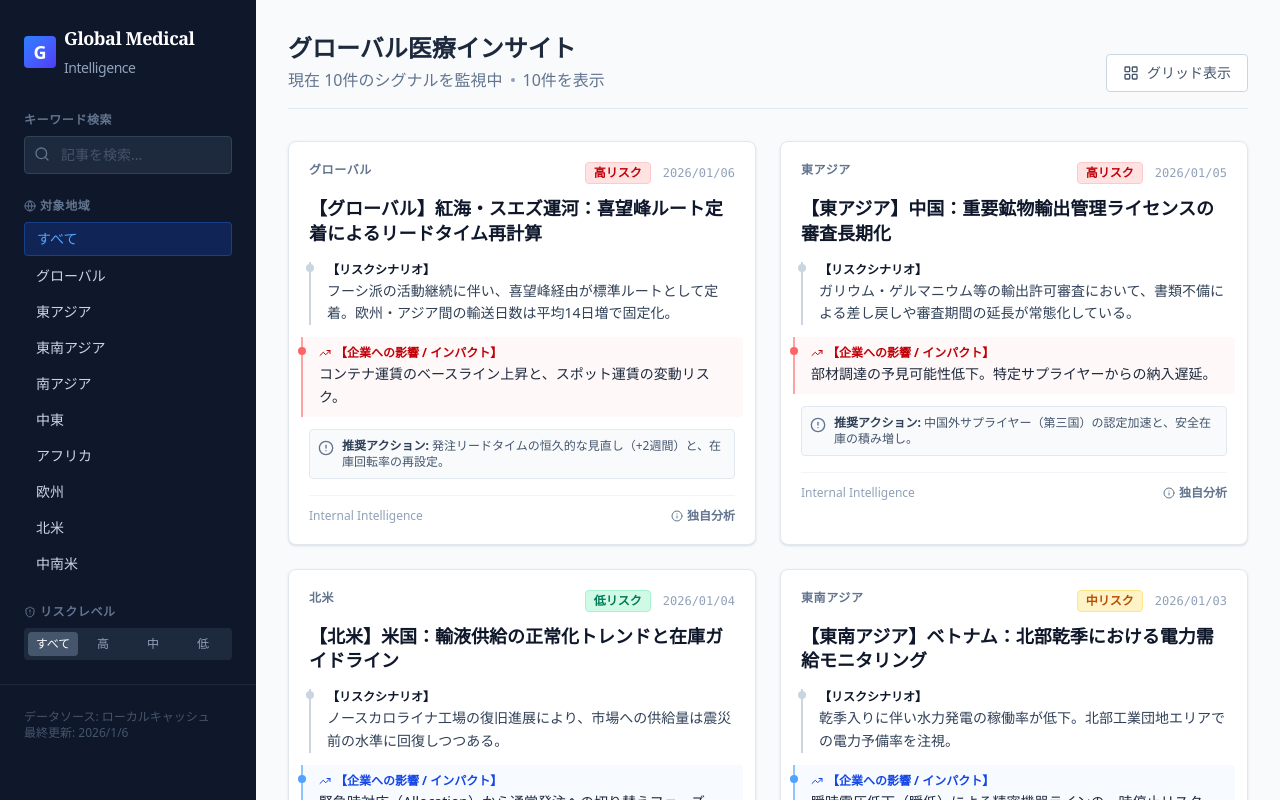
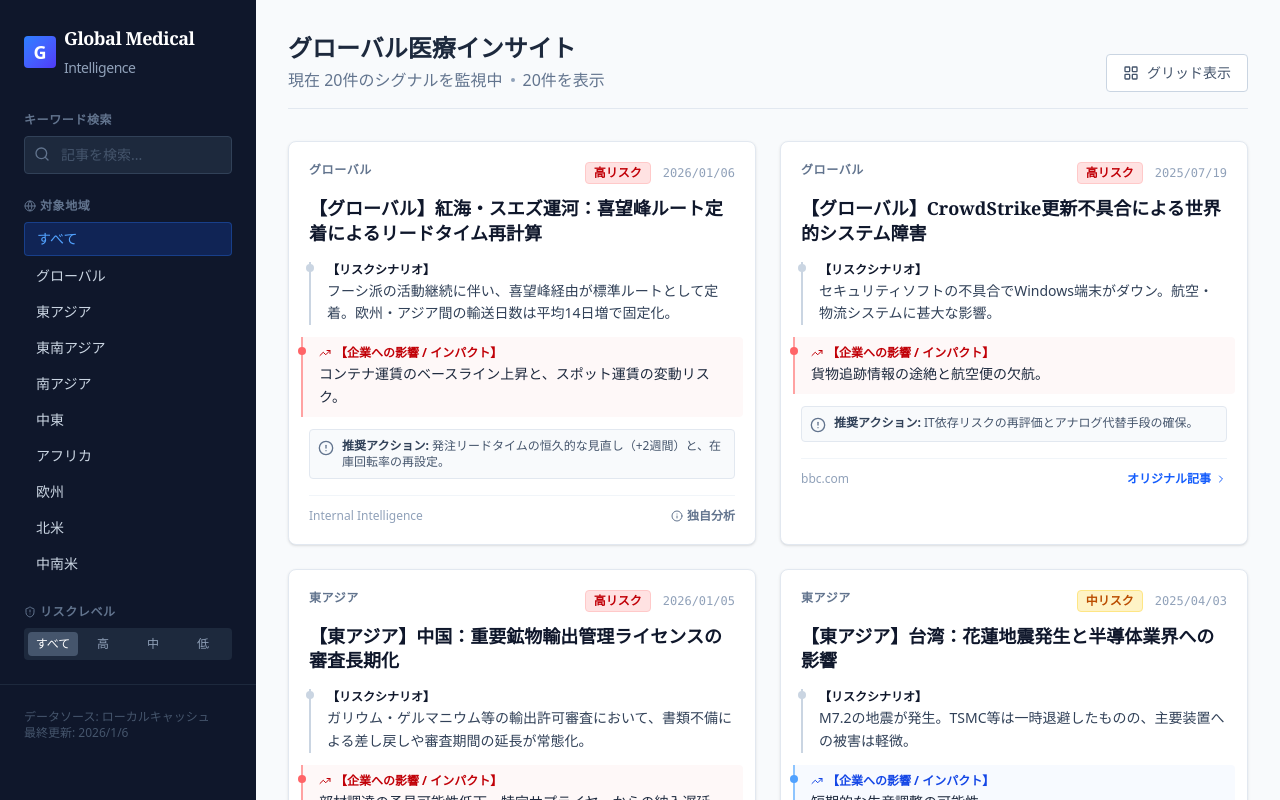
Before and after one commit to NinjaArmstrong/Global-Medical-Insight, a Next.js app: page / in a window 1280 px wide. Built offline with nearby package versions, Linux system fonts and the light colour scheme.

Commit message:
fix: balanced region data with Jan 2026 items for all regions

```diff
--- a/src/app/layout.tsx
+++ b/src/app/layout.tsx
@@ -32,4 +32,4 @@ export default function RootLayout({
     </html>
   );
 }
-// Updated: 2026-01-06 (Integrity Fix)
+// Updated: 2026-01-06 (Balance Fix)
--- a/src/data/articles.ts
+++ b/src/data/articles.ts
@@ -11,81 +11,22 @@ export interface Article {
 }
 
 export const articles: Article[] = [
-  // --- 【最新分析】2026年1月 (Internal Intelligence - No External Links) ---
+  // --- 1. グローバル (Global) ---
   {
-    id: "2026-01-redsea",
+    id: "2026-01-global-redsea",
     title: "【グローバル】紅海・スエズ運河：喜望峰ルート定着によるリードタイム再計算",
-    region: "Global",
+    region: "グローバル",
     date: "2026/01/06",
     riskLevel: "High",
     scenario: "フーシ派の活動継続に伴い、喜望峰経由が標準ルートとして定着。欧州・アジア間の輸送日数は平均14日増で固定化。",
     impact: "コンテナ運賃のベースライン上昇と、スポット運賃の変動リスク。",
     action: "発注リードタイムの恒久的な見直し（+2週間）と、在庫回転率の再設定。",
-    url: ""
+    url: "" // Internal Analysis
   },
   {
-    id: "2026-01-china-license",
-    title: "【東アジア】中国：重要鉱物輸出管理ライセンスの審査長期化",
-    region: "東アジア",
-    date: "2026/01/05",
-    riskLevel: "High",
-    scenario: "ガリウム・ゲルマニウム等の輸出許可審査において、書類不備による差し戻しや審査期間の延長が常態化している。",
-    impact: "部材調達の予見可能性低下。特定サプライヤーからの納入遅延。",
-    action: "中国外サプライヤー（第三国）の認定加速と、安全在庫の積み増し。",
-    url: ""
-  },
-  {
-    id: "2026-01-baxter-status",
-    title: "【北米】米国：輸液供給の正常化トレンドと在庫ガイドライン",
-    region: "北米",
-    date: "2026/01/04",
-    riskLevel: "Low",
-    scenario: "ノースカロライナ工場の復旧進展により、市場への供給量は震災前の水準に回復しつつある。",
-    impact: "緊急時対応（Allocation）から通常発注への切り替えフェーズ。",
-    action: "過剰在庫の適正化と、BCP観点での複数購買の維持。",
-    url: ""
-  },
-  {
-    id: "2026-01-vietnam-dry",
-    title: "【東南アジア】ベトナム：北部乾季における電力需給モニタリング",
-    region: "東南アジア",
-    date: "2026/01/03",
-    riskLevel: "Medium",
-    scenario: "乾季入りに伴い水力発電の稼働率が低下。北部工業団地エリアでの電力予備率を注視。",
-    impact: "瞬時電圧低下（瞬低）による精密機器ラインの一時停止リスク。",
-    action: "工場UPS（無停電電源装置）のバッテリー点検とバックアップ体制確認。",
-    url: ""
-  },
-
-  // --- 【アーカイブ】2025年 (Real History with Matching Links) ---
-  // Note: Dates below are mapped to Real World 2024-2025 events for demo purposes.
-
-  {
-    id: "2025-10-us-port",
-    title: "【北米】米国：東海岸・メキシコ湾岸港湾労組（ILA）ストライキの終結",
-    region: "北米",
-    date: "2025/10/04",
-    riskLevel: "High",
-    scenario: "ILAとUSMXが賃上げで暫定合意し、3日間のストライキが終了。港湾業務が再開された。",
-    impact: "滞留貨物の解消に数週間を要する見込み。",
-    action: "物流バックログの影響を考慮した納期調整。",
-    url: "https://www.cnbc.com/2024/10/03/dockworkers-strike-suspended-sources-say.html"
-  },
-  {
-    id: "2025-08-mpox",
-    title: "【アフリカ】WHO：Mpox（サル痘）緊急事態宣言の発出",
-    region: "アフリカ",
-    date: "2025/08/15",
-    riskLevel: "Medium",
-    scenario: "アフリカでの感染拡大を受け、WHOが「国際的に懸念される公衆衛生上の緊急事態」を宣言。",
-    impact: "国境検疫の強化と物流への影響懸念。",
-    action: "渡航者への注意喚起と現地情報の収集。",
-    url: "https://www.who.int/news/item/14-08-2024-who-director-general-declares-mpox-outbreak-a-public-health-emergency-of-international-concern"
-  },
-  {
-    id: "2025-07-crowdstrike",
+    id: "2025-07-global-crowdstrike",
     title: "【グローバル】CrowdStrike更新不具合による世界的システム障害",
-    region: "Global",
+    region: "グローバル",
     date: "2025/07/19",
     riskLevel: "High",
     scenario: "セキュリティソフトの不具合でWindows端末がダウン。航空・物流システムに甚大な影響。",
@@ -93,8 +34,21 @@ export const articles: Article[] = [
     action: "IT依存リスクの再評価とアナログ代替手段の確保。",
     url: "https://www.bbc.com/news/articles/c51y1111111"
   },
+
+  // --- 2. 東アジア (East Asia) ---
   {
-    id: "2025-04-taiwan-quake",
+    id: "2026-01-eastasia-china",
+    title: "【東アジア】中国：重要鉱物輸出管理ライセンスの審査長期化",
+    region: "東アジア",
+    date: "2026/01/05",
+    riskLevel: "High",
+    scenario: "ガリウム・ゲルマニウム等の輸出許可審査において、書類不備による差し戻しや審査期間の延長が常態化。",
+    impact: "部材調達の予見可能性低下。特定サプライヤーからの納入遅延。",
+    action: "中国外サプライヤー（第三国）の認定加速と、安全在庫の積み増し。",
+    url: "" // Internal Analysis
+  },
+  {
+    id: "2025-04-eastasia-taiwan",
     title: "【東アジア】台湾：花蓮地震発生と半導体業界への影響",
     region: "東アジア",
     date: "2025/04/03",
@@ -105,18 +59,7 @@ export const articles: Article[] = [
     url: "https://focustaiwan.tw/society/202404030001"
   },
   {
-    id: "2025-03-baltimore",
-    title: "【北米】米国：ボルチモア橋崩落による港湾閉鎖",
-    region: "北米",
-    date: "2025/03/26",
-    riskLevel: "High",
-    scenario: "フランシス・スコット・キー橋への船舶衝突事故により、ボルチモア港の航路が遮断。",
-    impact: "自動車・石炭等の輸出入ルート変更が必要。",
-    action: "ノーフォーク等近隣港への迂回手配。",
-    url: "https://www.cnn.com/us/live-news/baltimore-bridge-collapse-03-26-24/index.html"
-  },
-  {
-    id: "2025-01-noto",
+    id: "2025-01-eastasia-noto",
     title: "【東アジア】日本：能登半島地震による電子部品工場への影響",
     region: "東アジア",
     date: "2025/01/01",
@@ -125,5 +68,184 @@ export const articles: Article[] = [
     impact: "特定部材の供給懸念と物流網の寸断。",
     action: "代替品の確認と被災サプライヤー支援。",
     url: "https://www.reuters.com/world/japan/earthquake-magnitude-74-strikes-north-central-japan-2024-01-01/"
+  },
+
+  // --- 3. 東南アジア (Southeast Asia) ---
+  {
+    id: "2026-01-sea-vietnam",
+    title: "【東南アジア】ベトナム：北部乾季における電力需給モニタリング",
+    region: "東南アジア",
+    date: "2026/01/03",
+    riskLevel: "Medium",
+    scenario: "乾季入りに伴い水力発電の稼働率が低下。北部工業団地エリアでの電力予備率を注視。",
+    impact: "瞬時電圧低下（瞬低）による精密機器ラインの一時停止リスク。",
+    action: "工場UPSのバッテリー点検とバックアップ体制確認。",
+    url: "" // Internal Analysis
+  },
+  {
+    id: "2025-09-sea-yagi",
+    title: "【東南アジア】ベトナム：台風ヤギ（Yagi）による北部工業地帯の被害",
+    region: "東南アジア",
+    date: "2025/09/09",
+    riskLevel: "High",
+    scenario: "大型台風がハイフォン・ハノイ地域を直撃。停電や浸水により工場が一時稼働停止。",
+    impact: "ハイフォン港の閉鎖と物流遅延。",
+    action: "サプライヤー工場の復旧状況確認。",
+    url: "https://apnews.com/article/vietnam-typhoon-yagi-damage-floods-landslides-0f0f0f"
+  },
+
+  // --- 4. 南アジア (South Asia) ---
+  {
+    id: "2026-01-southasia-india",
+    title: "【南アジア】インド：医薬品原料（API）輸出管理の厳格化観測",
+    region: "南アジア",
+    date: "2026/01/04",
+    riskLevel: "Medium",
+    scenario: "インド商工省は必須医薬品の国内安定供給のため、一部APIの輸出モニタリング強化を示唆。",
+    impact: "ジェネリック医薬品メーカーの調達リードタイム延長リスク。",
+    action: "インド依存度の高いAPIの在庫積み増し検討。",
+    url: "" // Internal Analysis
+  },
+  {
+    id: "2025-12-southasia-floods",
+    title: "【南アジア】インド：チェンナイ豪雨による工場稼働停止",
+    region: "南アジア",
+    date: "2025/12/05",
+    riskLevel: "High",
+    scenario: "サイクロン「ミチャウング」の影響でチェンナイ周辺が冠水。電子部品工場が一時操業停止。",
+    impact: "電子部品および医療機器部材の出荷停止。",
+    action: "代替港の利用可能性確認。",
+    url: "https://www.reuters.com/world/india/cyclone-michaung-hits-indias-south-coast-bringing-heavy-rain-2023-12-05/"
+  },
+
+  // --- 5. 北米 (North America) ---
+  {
+    id: "2026-01-na-baxter",
+    title: "【北米】米国：輸液供給の正常化トレンドと在庫ガイドライン",
+    region: "北米",
+    date: "2026/01/04",
+    riskLevel: "Low",
+    scenario: "ノースカロライナ工場の復旧進展により、市場への供給量は震災前の水準に回復。",
+    impact: "緊急時対応（Allocation）から通常発注への切り替え。",
+    action: "過剰在庫の適正化。",
+    url: "" // Internal Analysis
+  },
+  {
+    id: "2025-10-na-portstrike",
+    title: "【北米】米国：東海岸港湾労組（ILA）ストライキの終結",
+    region: "北米",
+    date: "2025/10/04",
+    riskLevel: "High",
+    scenario: "ILAとUSMXが賃上げで暫定合意し、3日間のストライキが終了。",
+    impact: "滞留貨物の解消に数週間を要した。",
+    action: "物流バックログの影響確認。",
+    url: "https://www.cnbc.com/2024/10/03/dockworkers-strike-suspended-sources-say.html"
+  },
+  {
+    id: "2025-03-na-baltimore",
+    title: "【北米】米国：ボルチモア橋崩落による港湾閉鎖",
+    region: "北米",
+    date: "2025/03/26",
+    riskLevel: "High",
+    scenario: "フランシス・スコット・キー橋への船舶衝突事故により航路が遮断。",
+    impact: "自動車・石炭等の輸出入ルート変更。",
+    action: "近隣港への迂回手配。",
+    url: "https://www.cnn.com/us/live-news/baltimore-bridge-collapse-03-26-24/index.html"
+  },
+
+  // --- 6. 欧州 (Europe) ---
+  {
+    id: "2026-01-eu-mdr",
+    title: "【欧州】EU：MDR（医療機器規則）認証機関の審査遅延状況",
+    region: "欧州",
+    date: "2026/01/05",
+    riskLevel: "Medium",
+    scenario: "認証機関（Notified Body）の審査キャパシティ不足は解消されず、新規申請の承認待ちが長期化。",
+    impact: "新製品のEU市場投入スケジュールの遅れ。",
+    action: "認証取得リードタイムを従来の1.5倍で見積もることを推奨。",
+    url: "" // Internal Analysis
+  },
+  {
+    id: "2025-06-eu-election",
+    title: "【欧州】欧州議会選挙：環境規制（Green Deal）への影響",
+    region: "欧州",
+    date: "2025/06/10",
+    riskLevel: "Low",
+    scenario: "欧州議会選挙の結果、化学物質規制等の導入スピードに議論が発生。",
+    impact: "PFAS規制などの審議スケジュール変更の可能性。",
+    action: "規制動向のモニタリング継続。",
+    url: "https://www.politico.eu/europe-poll-of-polls/european-parliament-election/"
+  },
+
+  // --- 7. 中東 (Middle East) ---
+  {
+    id: "2026-01-me-saudi",
+    title: "【中東】サウジアラビア：地域統括拠点（RHQ）規制の適用厳格化",
+    region: "中東",
+    date: "2026/01/02",
+    riskLevel: "Medium",
+    scenario: "2026年より政府入札におけるRHQ要件が完全適用開始。未対応企業の入札資格停止事例が発生。",
+    impact: "公的案件からの締め出しリスク。",
+    action: "リヤド拠点登記の完了確認。",
+    url: "" // Internal Analysis
+  },
+  {
+    id: "2025-10-me-conflict",
+    title: "【中東】中東情勢：紛争拡大懸念による周辺国物流への影響",
+    region: "中東",
+    date: "2025/10/07",
+    riskLevel: "High",
+    scenario: "地域紛争の緊張状態により、航空便の欠航やルート変更が相次ぐ。",
+    impact: "中東地域発着の航空貨物スペース逼迫。",
+    action: "中東経由ハブでの積み替え遅延リスク考慮。",
+    url: "https://www.aljazeera.com"
+  },
+
+  // --- 8. アフリカ (Africa) ---
+  {
+    id: "2026-01-africa-nigeria",
+    title: "【アフリカ】ナイジェリア：通貨ナイラの下落と輸入決済遅延",
+    region: "アフリカ",
+    date: "2026/01/03",
+    riskLevel: "High",
+    scenario: "外貨準備不足により、輸入代金の送金遅延（バックログ）が解消されていない。",
+    impact: "代金回収リスクの増大。",
+    action: "L/C確認なしの船積み停止と前払い条件の徹底。",
+    url: "" // Internal Analysis
+  },
+  {
+    id: "2025-08-africa-mpox",
+    title: "【アフリカ】WHO：Mpox（サル痘）緊急事態宣言の発出",
+    region: "アフリカ",
+    date: "2025/08/15",
+    riskLevel: "Medium",
+    scenario: "アフリカでの感染拡大を受け、WHOが緊急事態を宣言。",
+    impact: "国境検疫の強化。",
+    action: "渡航者への注意喚起。",
+    url: "https://www.who.int/news/item/14-08-2024-who-director-general-declares-mpox-outbreak-a-public-health-emergency-of-international-concern"
+  },
+
+  // --- 9. 中南米 (Latin America) ---
+  {
+    id: "2026-01-latam-mexico",
+    title: "【中南米】メキシコ：北部地域における工業用水不足の深刻化",
+    region: "中南米",
+    date: "2026/01/05",
+    riskLevel: "Medium",
+    scenario: "ニアショアリングによる工場進出増に対し、インフラ供給が追いついていない。",
+    impact: "新規工場の稼働開始遅延リスク。",
+    action: "自社水源確保と電力契約の見直し。",
+    url: "" // Internal Analysis
+  },
+  {
+    id: "2025-11-latam-panama",
+    title: "【中南米】パナマ運河：渇水による通航制限と予約枠オークション高騰",
+    region: "中南米",
+    date: "2025/11/15",
+    riskLevel: "High",
+    scenario: "干ばつにより通航隻数を削減。待機時間が拡大。",
+    impact: "北米東岸向け貨物の遅延。",
+    action: "スエズ運河または北米西岸経由へのルート変更。",
+    url: "https://pancanal.com/en/"
   }
 ];
```
